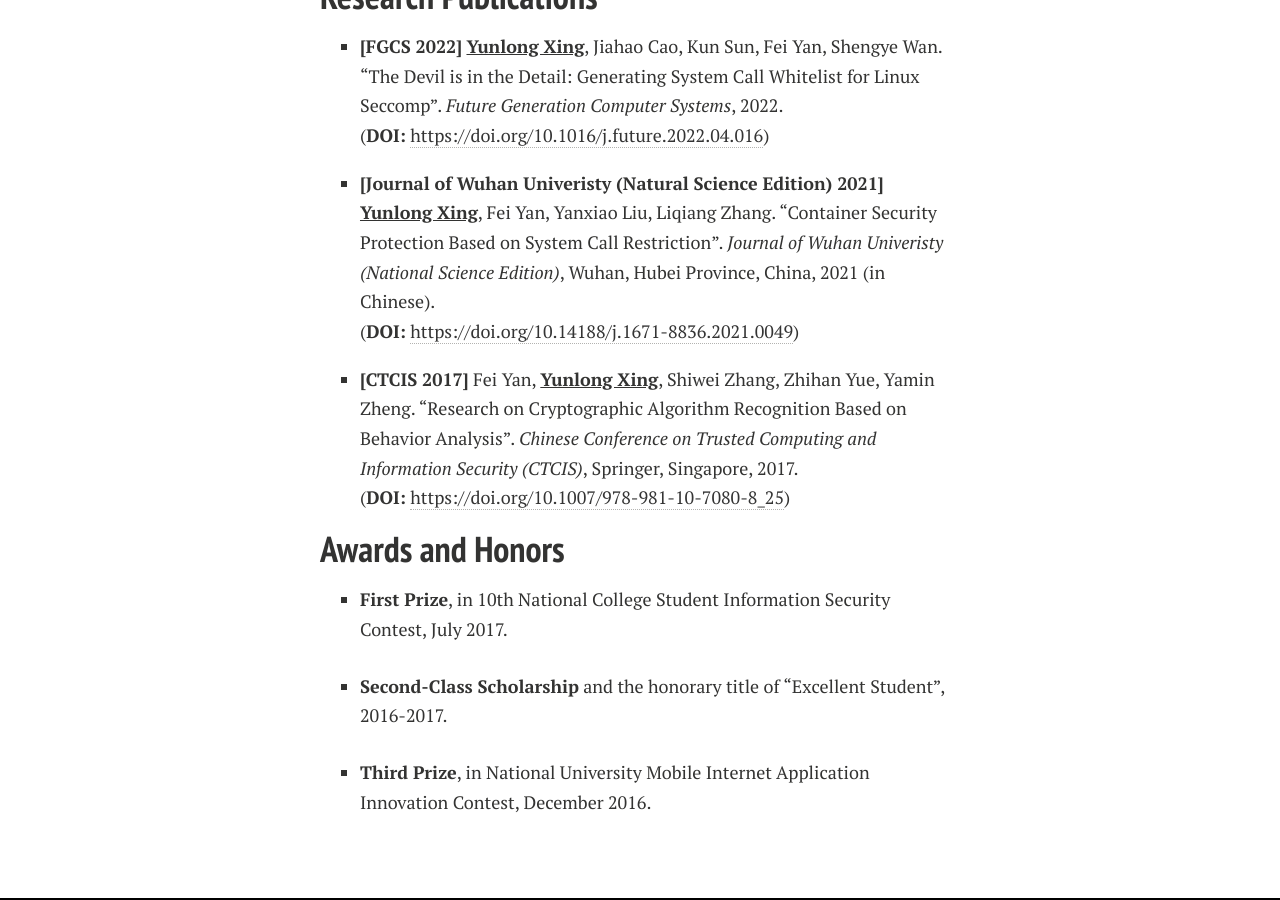
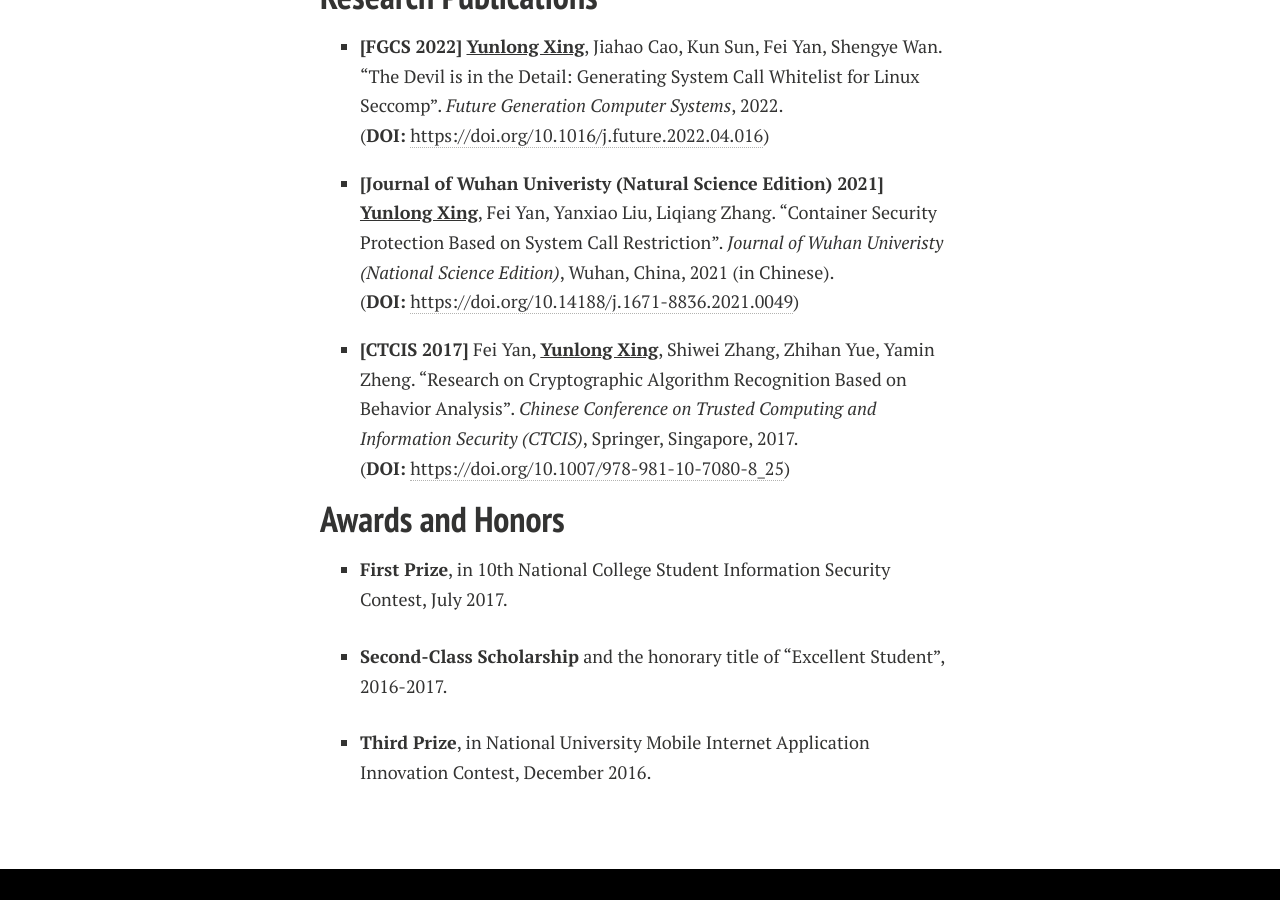
Before and after one commit to YunlongXing/HomePage, a Jekyll site: the page built from docs/index.md, in a window 1280 px wide and 900 px high, scrolled down 683 px. Built offline with Jekyll 4.4.1, drawn with Linux system fonts in a browser that asks for light colours; nearby versions of some CDN libraries; a style sheet for code colours, icons or effects is not loaded; our own code applies the rules of GitHub Pages for plain Markdown files.

Commit message:
Update index.md

```diff
--- a/docs/index.md
+++ b/docs/index.md
@@ -22,7 +22,7 @@ Before that, I received a Master's Degree in Engineering in July 2021 at [Wuhan
 
 [https://doi.org/10.1016/j.future.2022.04.016]: https://doi.org/10.1016/j.future.2022.04.016
 
-* **[Journal of Wuhan Univeristy (Natural Science Edition) 2021]** **<u>Yunlong Xing</u>**, Fei Yan, Yanxiao Liu, Liqiang Zhang. "Container Security Protection Based on System Call Restriction". *Journal of Wuhan Univeristy (National Science Edition)*, Wuhan, Hubei Province, China, 2021 (in Chinese).
+* **[Journal of Wuhan Univeristy (Natural Science Edition) 2021]** **<u>Yunlong Xing</u>**, Fei Yan, Yanxiao Liu, Liqiang Zhang. "Container Security Protection Based on System Call Restriction". *Journal of Wuhan Univeristy (National Science Edition)*, Wuhan, China, 2021 (in Chinese).
 (**DOI:** [https://doi.org/10.14188/j.1671-8836.2021.0049])
 
 [https://doi.org/10.14188/j.1671-8836.2021.0049]: https://doi.org/10.14188/j.1671-8836.2021.0049
```
